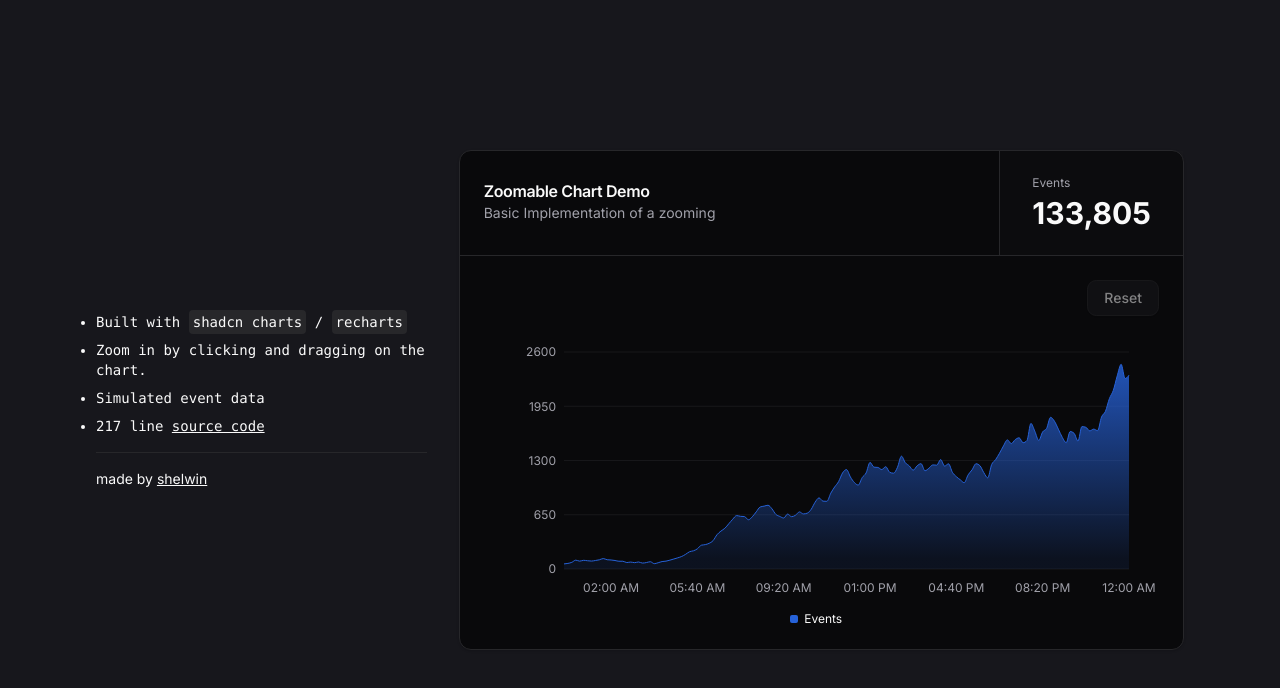
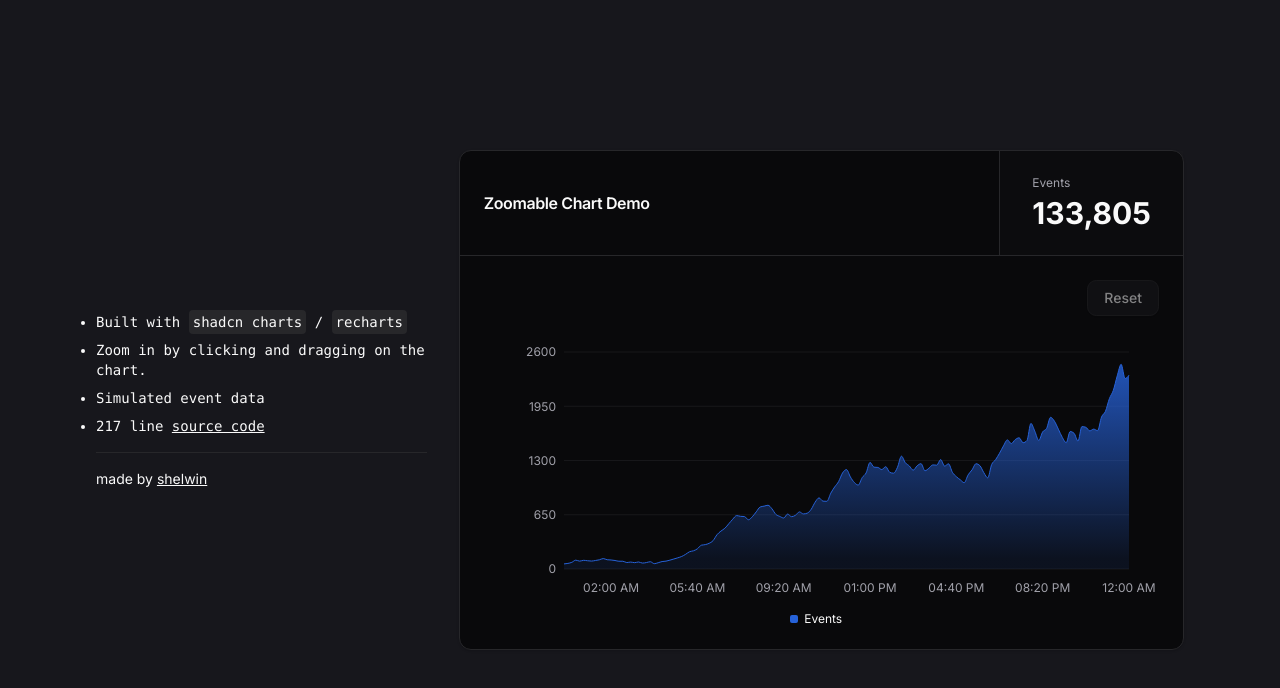
Before and after one commit to shelwinsunga/zoom-chart-demo, a Next.js app: page / in a window 1280 px wide. Shown: the top 688 px of the page. Built offline with nearby package versions, Linux system fonts and the light colour scheme.

Commit message:
styling: remove card desc

```diff
--- a/components/chart.tsx
+++ b/components/chart.tsx
@@ -121,9 +121,6 @@ export function ZoomableChart() {
             <CardHeader className="flex flex-col items-stretch space-y-0 border-b p-0 sm:flex-row">
                 <div className="flex flex-1 flex-col justify-center gap-1 px-6 py-5 sm:py-6">
                     <CardTitle>Zoomable Chart Demo</CardTitle>
-                    <CardDescription>
-                        Basic Implementation of a zooming
-                    </CardDescription>
                 </div>
                 <div className="flex">
                     <div
```
